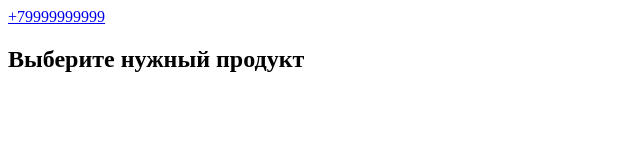
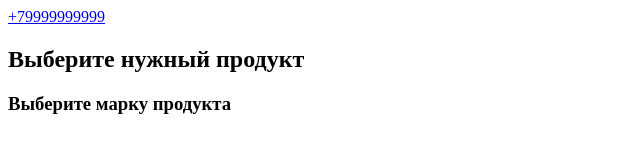
Before and after one commit to Den207891989/new-progect, a plain HTML site: page index.html in a window 1280 px wide. Shown: the whole page, without its empty margins (0-640 px from the left). Drawn offline with Linux system fonts and the light colour scheme.

Commit message:
'h3_added'

```diff
--- a/index.html
+++ b/index.html
@@ -11,5 +11,6 @@
         <a href="tel:+79999999999">+79999999999</a>
     </div>
 <h2>Выберите нужный продукт</h2>
+<h3>Выберите марку продукта</h3>
 </body>
 </html>
```
